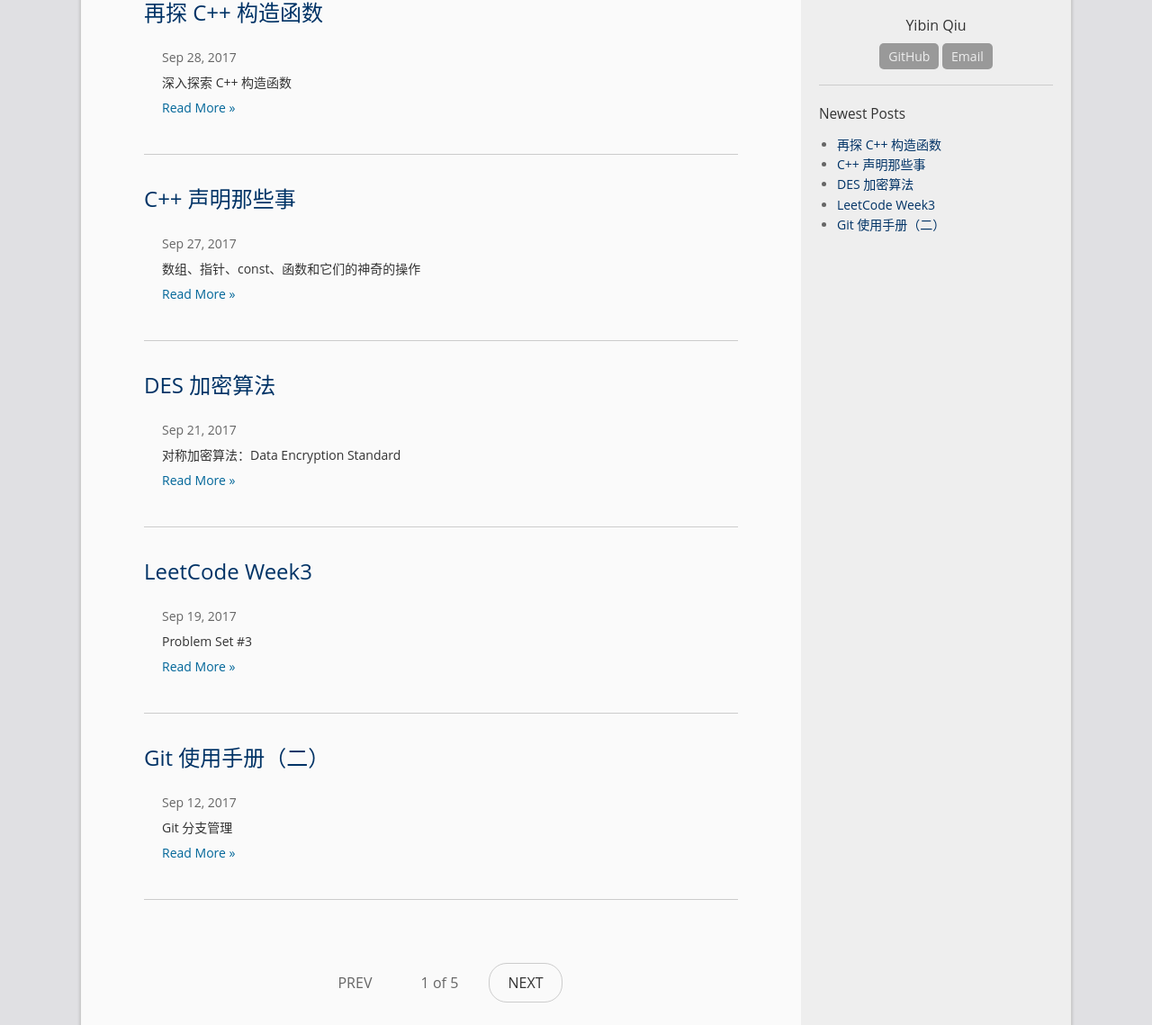
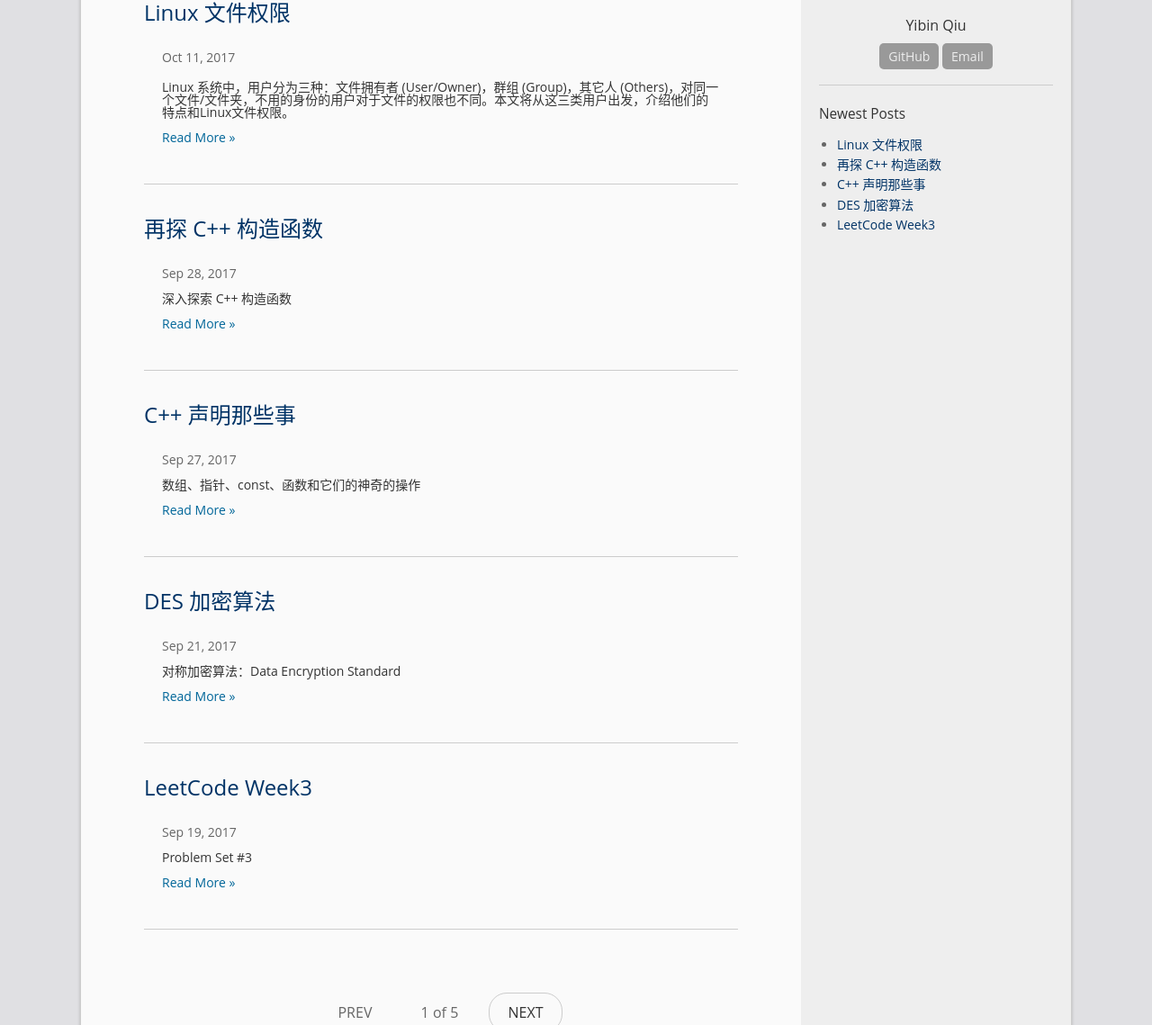
Before and after one commit to qyb225/qyb225.github.io, a Jekyll site: the page built from index.html, in a window 1280 px wide and 1400 px high, cut to the strip 261-1400 px from the top of the window. Shown: the whole strip at 90% size. Built offline with Jekyll 4.4.1, drawn with Linux system fonts in a browser that asks for light colours; nearby versions of some CDN libraries; the list of posts is cut into pages by our own code; comment, search, counter and statistics services are not loaded; some of the changed lines change nothing that is shown.

Commit message:
Linux: Permission: v1.0

````diff
--- /dev/null
+++ b/_posts/2017-10-11-Linux-Permission.md
@@ -0,0 +1,215 @@
+---
+layout: post
+title:  "Linux 文件权限"
+date:   2017-10-11 20:30
+categories: Linux
+permalink: /linux/file-permission
+---
+
+Linux 系统中，用户分为三种：文件拥有者 (User/Owner)，群组 (Group)，其它人 (Others)，对同一个文件/文件夹，不用的身份的用户对于文件的权限也不同。本文将从这三类用户出发，介绍他们的特点和Linux文件权限。
+
+---
+
+# 一、使用者与群组
+
+初次接触 Linux，随便随表敲敲命令，有时候就会出现错误：**Permission deny**，这就是出现了文件权限不够的情况。而要了解文件权限，我们先从 Linux 的三类用户说起。
+
+## 1.1 文件拥有者（User/Owner）
+
+文件拥有者就是创建了文件的那个用户，由于Linux是个多人多任务的系统，因此可能常常会有多人同时使用这部主机来进行工作的情况发生。
+
+如果你在主机里存了一封准备发送给你喜欢的女生的情书，你当然不希望别人偷看啦，这个时候你可以把文件权限设为只有文件拥有者，也就是你才可以 Read / Write 这个文件，就可以保证别人都看不到它了。
+
+---
+
+## 1.2 群组（Group）
+
+群组在团队开发中扮演者非常重要的角色。举个例子：
+
+宋兵甲，炮灰乙两个人需要一起开发同一项目 Project1，则可以让他们两人都加入一个群组 Group1，然后 Project1 的文件权限为 Group1 的成员开放；流氓丙，土匪丁两个人一起开发项目 Project2，让他们两个人加入同一群组 Group2，然后 Project2 的文件权限为 Group2 的成员开放。
+
+这个时候，Group1，Group2 仅仅能够访问自己的 Project，没法去别人的项目那里捣乱，整个开发井井有条。而你是上帝，你需要同时监控两组项目的情况，这时候你可以同时加入 Group1 和 Group2，这样的话两个项目都对你开放了。
+
+---
+
+## 1.3 其它人（Others）
+
+任何不是文件拥有着和不在文件群组里的用户都叫做 “其它人”，从上面的例子来说，流氓丙对于 Project1 来说，就是个“其它人”。一般来说，其它人对于一个文件所拥有的权限是最低的。
+
+---
+
+做一个类比：
+
+假设你有个室友，你和他住在同一个房子的两个房间里，你拥有你的房间，即使是你的哥哥，他也不能随随便便进来翻你的抽屉，因为你是这个房间的**拥有者**。
+
+你和室友共用同一个客厅，你们都可以跑到客厅里看个电视，在冰箱里拿拿饮料喝水，这个时候，你和哥哥组成一个**群组**，你们共同享有客厅。
+
+最后，大街上的那些**其它人**，别说到你的房间来了，就连客厅都进不来。除非他和你或者你舍友成了好朋友，加入你们的群组，否则永远进不了你们房子的门。
+
+---
+
+## 1.4 root
+
+当然，Linux 系统中，真的有一个上帝般的存在，它就是 root，他可以到达任何他想要去的地方，看到任何想看的东西，包括你昨晚写的那封情书~ 通常情况下，我们可以用 **sudo 指令** 来执行一些 root 命令。
+
+---
+
+# 二、文件权限
+
+首先我们要了解一个指令： **ls**，这个指令表示查看目录下的所有非隐藏文件。我们键入 **ls -al** 查看目录下文件的详细信息：
+
+```
+-rwxr-xr-- 1 qyb225 qyb225 42304 10月 11 21:12 A.txt
+-rwxr-xr-- 1 qyb225 qyb225  1024 10月 11 21:12 B.txt
+```
+
+---
+
+## 2.1 查看权限
+
+我们取任意一行来讲解：
+
+```
+-rwxrw-r-- 1 qyb225 qyb225    0 10月 11 21:12 A.txt
+```
+
+**-rwxr-xr\-\-**: 这 10 个字符表示的是文件权限。
+
+其它的字段依次向后表示：连接数，文件拥有着，群组，文件大小，最后修改日期，文件名。
+
+再把表示权限的十个字符分为 1 + 3 + 3 + 3 四段：
+
+```
+- | rwx | r-x | r--
+```
+
+1. 只有一个字符的第一段表示档案类型
+2. 第二段表示**文件拥有者**所拥有的权限
+3. 第三段表示**文件群组**拥有的权限
+4. 第四段表示**其它人**所拥有的权限
+
+---
+
+每段的三个位置分别对应了按照 rwx 排列的三个权限：
+
+* **r**: read 读权限
+* **w**: write 写权限
+* **x**: 执行文件权限
+
+如果该位置字段为 **'-'**, 则该类用户无此权限。还是以上面的 **-rwxr-xr\-\-** 为例：
+
+
+忽略第一个 - ，我们看到三类用户分别对应：
+
+| 用户 | 权限字符 | 权限 |
+|:---:|:---:|:---:|
+| 文件拥有者 | rwx | 有读、写、执行权限 |
+| 群组 | r-x | 有读、执行权限，无写权限 |
+| 其它人 | r\-\- | 有读权限，无写、执行权限 |
+
+---
+
+## 2.2 改变文件属性与权限
+
+我们知道文件权限对于一个系统的安全重要性，也知道文件的权限对于使用者与群组的相关性， 那么如何修改一个文件的属性与权限呢？
+
+我们先介绍几个常用于群组、拥有者、各种身份的权限之修改的指令，如下所示：
+
+* **chgrp**：改变文件所属群组
+* **chown**：改变文件拥有者
+* **chmod**：改变文件的权限, SUID, SGID, SBIT等等的特性
+
+---
+
+### 2.2.1 chgrp
+
+改变群组很简单，只需要 chgrp 命令即可，也就是 change group 的简写。注意你将修改的群组必须在 **/etc/group** 文件中。
+
+```
+//命令：
+$ chgrp [-R] group_name file_name
+
+//示例：
+$ sudo chgrp users A.txt
+$ ls -l
+总用量 0
+-rwxr-xr-- 1 qyb225 users  0 10月 11 21:12 A.txt
+-rwxr-xr-- 1 qyb225 qyb225 0 10月 11 21:12 B.txt
+```
+
+---
+
+### 2.2.2 chown
+
+改变文件拥有者和改变群组几乎相同，命令式 chown，也就是 change owner 的简写。要注意的是， 用户必须是已经存在系统中的账号，也就是在 **/etc/passwd** 这个文件中有纪录的用户名称才能改变。
+
+```
+//命令：
+$ chown [-R] user_name file_name
+
+//示例：
+$ sudo chown bin A.txt
+$ ls -l
+总用量 0
+-rwxr-xr-- 1 bin    users  0 10月 11 21:12 A.txt
+-rwxr-xr-- 1 qyb225 qyb225 0 10月 11 21:12 B.txt
+```
+
+---
+
+探讨一个小问题，改变文件的拥有者和群组到底有什么用呢？比如一个用处就是在复制文件的时候：比如你想把一个文件复制给 bin 这个使用者，但是复制出的文件的拥有者是你自己，这样 bin 就可能没法查看修改文件，这个时候就需要改一下文件拥有者啦。
+
+---
+
+### 2.2.3 chmod
+
+chmod 用于改变文件的权限，共有两种方式。
+
+#### (1) 数字类型改变权限
+
+在数字类型中，**r, w, x 三个字母分别对应了数字 4, 2, 1**。
+
+然后拿出三类用户的权限，假设分别为 rwx, r-x, r--。只需要将对应的数字加起来即可：
+
+* rwx = 4 + 2 + 1 = 7
+* r-x = 4 + 0 + 1 = 5
+* r\-\- = 4 + 0 + 0 = 4
+
+所以 rwxr-xr\-\- 的数字表示为：754
+
+根据这个修改文件权限，比如想把 A.txt 的文件权限修改为 rwxrwxr-x:
+
+```
+$ sudo chmod 775 A.txt
+$ ls -l
+总用量 0
+-rwxrwxr-x 1 bin    users  0 10月 11 21:12 A.txt
+-rwxr-xr-- 1 qyb225 qyb225 0 10月 11 21:12 B.txt
+
+```
+
+---
+
+#### (2) 符号类型改变权限
+
+符号类型修改方法用 u(User), g(Group), o(Others) 三个字母表示文件拥有着，群组和其它人。根据不用的命令，使用 +, -, = 来为不同的用户增加 / 删除 / 修改权限。
+
+```
+$ sudo chmod ugo=wrx A.txt
+$ ls -l
+总用量 0
+-rwxrwxrwx 1 bin    users  0 10月 11 21:12 A.txt
+-rw-rw-r-- 1 qyb225 qyb225 0 10月 11 21:12 B.txt
+
+$ sudo chmod g-w,o-wx A.txt
+$ ls -l
+总用量 0
+-rwxr-xr-- 1 bin    users  0 10月 11 21:12 A.txt
+-rwxr-xr-- 1 qyb225 qyb225 0 10月 11 21:12 B.txt
+
+$ sudo chmod g+w,o+x B.txt
+$ ls -l
+总用量 0
+-rwxr-xr-- 1 bin    users  0 10月 11 21:12 A.txt
+-rwxrwxr-x 1 qyb225 qyb225 0 10月 11 21:12 B.txt
+```
````
Also changed, not shown: _posts/2017-09-27-Declaration.md (line endings or trailing spaces).
